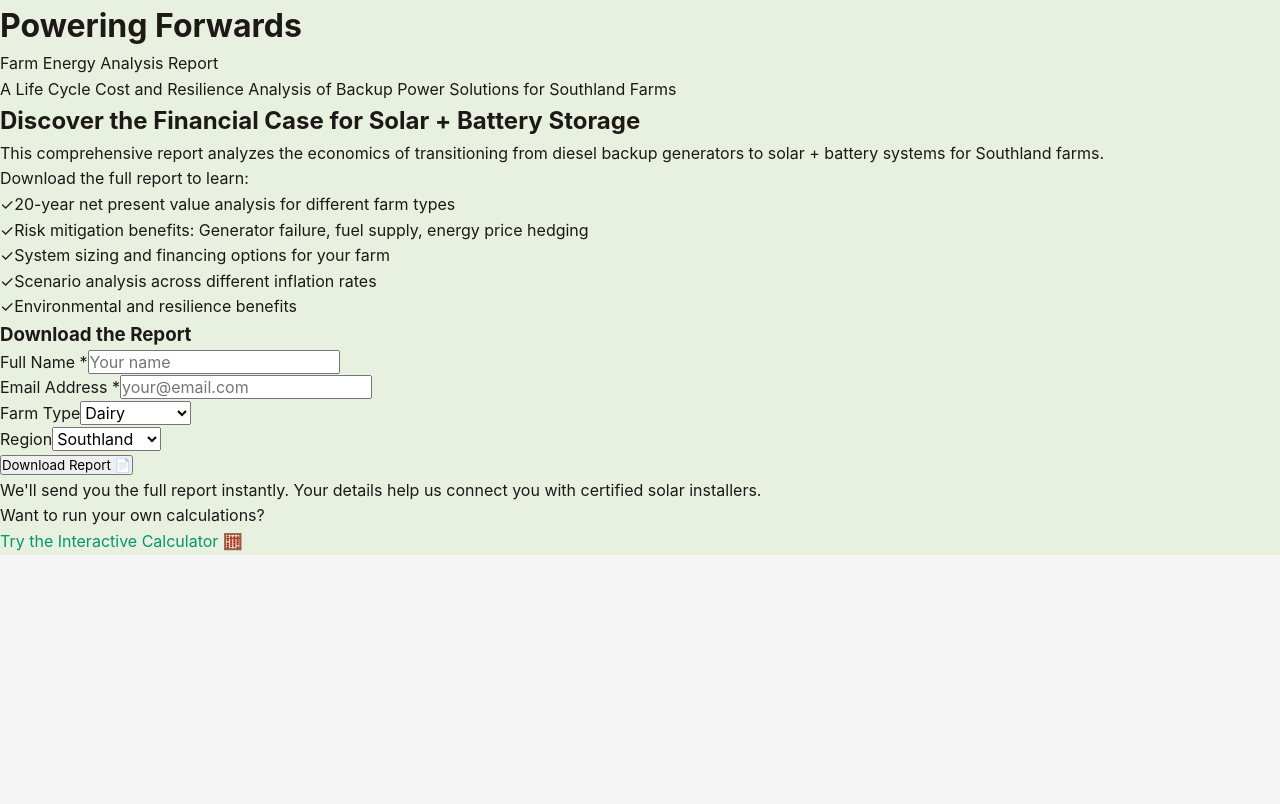
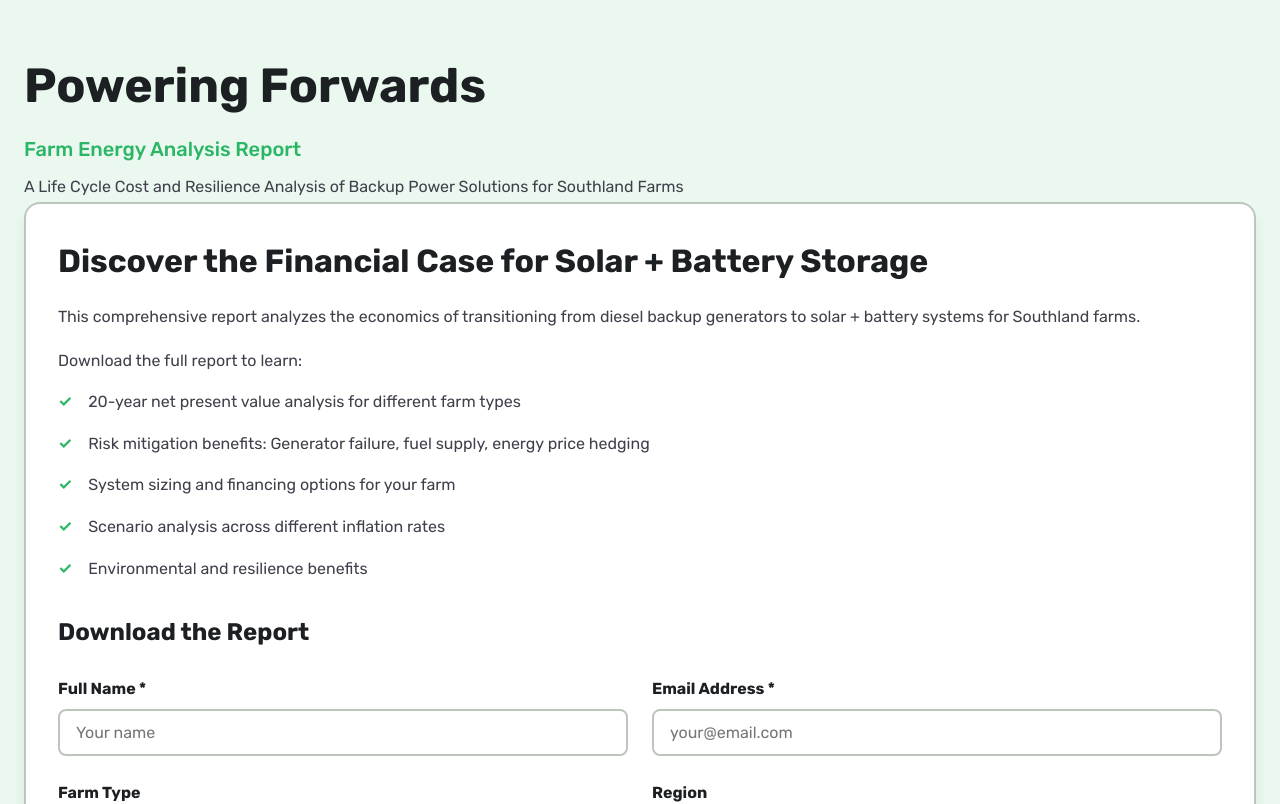
Before and after one commit to SchemaNZ/powering-forwards-report, a Next.js app: page / in a window 1280 px wide. Shown: the top 804 px of the page. Built offline with nearby package versions, Linux system fonts and the light colour scheme.

Commit message:
refactor: apply Electrify Southland design system (Rubik font, color scheme, proper padding)

```diff
--- a/app/globals.css
+++ b/app/globals.css
@@ -2,6 +2,21 @@
   margin: 0;
   padding: 0;
   box-sizing: border-box;
+}
+
+:root {
+  --color-primary: #2bb665;
+  --color-primary-dark: #0a2917;
+  --color-primary-light: #84e1ab;
+  --color-accent: #9cce06;
+  --color-accent-dark: #22904f;
+  --color-neutral-900: #1d2023;
+  --color-neutral-700: #40404c;
+  --color-neutral-500: #768090;
+  --color-neutral-300: #aac1b4;
+  --color-neutral-200: #BDC6BC;
+  --color-neutral-50: #eaf8f0;
+  --color-surface: #FFFFFF;
 }
 
 html {
@@ -9,30 +24,55 @@ html {
 }
 
 body {
-  font-family: -apple-system, BlinkMacSystemFont, 'Segoe UI', Roboto, 'Helvetica Neue', Arial, sans-serif;
+  font-family: 'Rubik', -apple-system, BlinkMacSystemFont, 'Segoe UI', Roboto, 'Helvetica Neue', Arial, sans-serif;
   line-height: 1.6;
-  color: #1c1917;
-  background-color: #f5f5f5;
+  color: var(--color-neutral-900);
+  background-color: var(--color-neutral-50);
 }
 
 input, select, button {
-  font-family: inherit;
+  font-family: 'Rubik', inherit;
 }
 
 input, select {
   font-size: 16px; /* Prevent zoom on iOS */
+  border: 2px solid var(--color-neutral-200);
+  padding: 0.75rem 1rem;
+  border-radius: 0.5rem;
+  transition: all 0.2s ease;
+}
+
+input:focus, select:focus {
+  outline: none;
+  border-color: var(--color-primary);
+  box-shadow: 0 0 0 4px rgba(43, 182, 101, 0.1);
+}
+
+button {
+  cursor: pointer;
+  font-weight: 600;
+  transition: all 0.2s ease;
+  border: none;
+  border-radius: 0.5rem;
 }
 
 button:focus {
-  outline: 2px solid #16a34a;
+  outline: 2px solid var(--color-primary);
   outline-offset: 2px;
 }
 
 a {
-  color: #059669;
+  color: var(--color-primary);
   text-decoration: none;
 }
 
 a:hover {
+  color: var(--color-primary-dark);
   text-decoration: underline;
 }
+
+h1, h2, h3, h4, h5, h6 {
+  font-family: 'Rubik', sans-serif;
+  font-weight: 600;
+  color: var(--color-neutral-900);
+}
--- a/app/layout.tsx
+++ b/app/layout.tsx
@@ -1,5 +1,12 @@
 import type { Metadata } from 'next'
+import { Rubik } from 'next/font/google'
 import './globals.css'
+
+const rubik = Rubik({
+  subsets: ['latin'],
+  variable: '--font-rubik',
+  weight: ['400', '500', '600', '700'],
+})
 
 export const metadata: Metadata = {
   title: 'Powering Forwards Report',
@@ -13,7 +20,7 @@ export default function RootLayout({
 }) {
   return (
     <html lang="en">
-      <body>
+      <body className={rubik.variable}>
         {children}
       </body>
     </html>
--- a/app/page.tsx
+++ b/app/page.tsx
@@ -56,67 +56,59 @@ export default function ReportPage() {
   }
 
   return (
-    <div className="min-h-screen py-12" style={{ backgroundColor: '#E8F0E0' }}>
-      <div className="max-w-3xl mx-auto px-6 md:px-8">
+    <div className="min-h-screen" style={{ backgroundColor: 'var(--color-neutral-50)', padding: '3rem 1.5rem' }}>
+      <div className="max-w-3xl mx-auto">
         {/* Header */}
         <header className="text-center mb-12">
-          <h1 className="text-4xl md:text-5xl font-sans font-bold text-neutral-900 mb-2">
+          <h1 style={{ fontSize: 'clamp(2rem, 5vw, 3rem)', fontWeight: 700, marginBottom: '0.5rem' }}>
             Powering Forwards
           </h1>
-          <p className="text-base md:text-lg text-neutral-700 font-medium">
+          <p style={{ fontSize: '1.25rem', fontWeight: 500, color: 'var(--color-primary)', marginBottom: '0.5rem' }}>
             Farm Energy Analysis Report
           </p>
-          <p className="text-sm md:text-base text-neutral-600 mt-2">
+          <p style={{ fontSize: '1rem', color: 'var(--color-neutral-700)', lineHeight: 1.8 }}>
             A Life Cycle Cost and Resilience Analysis of Backup Power Solutions for Southland Farms
           </p>
         </header>
 
         {/* Content Box */}
-        <div className="bg-white rounded-2xl p-8 md:p-10 border-2 border-accent/30 mb-8">
-          <div className="mb-8">
-            <h2 className="text-2xl md:text-3xl font-sans font-bold text-neutral-900 mb-4">
+        <div style={{ backgroundColor: 'var(--color-surface)', borderRadius: '1rem', padding: '2rem', border: '2px solid var(--color-neutral-200)', marginBottom: '2rem', boxShadow: '0 10px 15px -3px rgba(0, 0, 0, 0.1)' }}>
+          <div style={{ marginBottom: '2rem' }}>
+            <h2 style={{ fontSize: 'clamp(1.5rem, 3vw, 2rem)', fontWeight: 700, marginBottom: '1rem' }}>
               Discover the Financial Case for Solar + Battery Storage
             </h2>
-            <p className="text-base md:text-lg text-neutral-700 mb-4">
+            <p style={{ fontSize: '1rem', color: 'var(--color-neutral-700)', marginBottom: '1rem', lineHeight: 1.8 }}>
               This comprehensive report analyzes the economics of transitioning from diesel backup generators to solar + battery systems for Southland farms.
             </p>
-            <p className="text-base text-neutral-600 mb-4">
+            <p style={{ fontSize: '1rem', color: 'var(--color-neutral-700)', marginBottom: '1rem' }}>
               Download the full report to learn:
             </p>
-            <ul className="space-y-3 text-neutral-700 mb-8">
-              <li className="flex items-start">
-                <span className="text-green-600 font-bold mr-3">✓</span>
-                <span className="text-base">20-year net present value analysis for different farm types</span>
-              </li>
-              <li className="flex items-start">
-                <span className="text-green-600 font-bold mr-3">✓</span>
-                <span className="text-base">Risk mitigation benefits: Generator failure, fuel supply, energy price hedging</span>
-              </li>
-              <li className="flex items-start">
-                <span className="text-green-600 font-bold mr-3">✓</span>
-                <span className="text-base">System sizing and financing options for your farm</span>
-              </li>
-              <li className="flex items-start">
-                <span className="text-green-600 font-bold mr-3">✓</span>
-                <span className="text-base">Scenario analysis across different inflation rates</span>
-              </li>
-              <li className="flex items-start">
-                <span className="text-green-600 font-bold mr-3">✓</span>
-                <span className="text-base">Environmental and resilience benefits</span>
-              </li>
+            <ul style={{ listStyle: 'none', padding: 0, marginBottom: '2rem' }}>
+              {[
+                '20-year net present value analysis for different farm types',
+                'Risk mitigation benefits: Generator failure, fuel supply, energy price hedging',
+                'System sizing and financing options for your farm',
+                'Scenario analysis across different inflation rates',
+                'Environmental and resilience benefits',
+              ].map((item, i) => (
+                <li key={i} style={{ display: 'flex', alignItems: 'flex-start', marginBottom: '1rem' }}>
+                  <span style={{ color: 'var(--color-primary)', fontWeight: 700, marginRight: '1rem', flexShrink: 0 }}>✓</span>
+                  <span style={{ fontSize: '1rem', color: 'var(--color-neutral-700)' }}>{item}</span>
+                </li>
+              ))}
             </ul>
           </div>
 
           {/* Lead Capture Form */}
           {!submitted ? (
             <div>
-              <h3 className="text-xl md:text-2xl font-sans font-bold text-neutral-900 mb-6">
+              <h3 style={{ fontSize: '1.5rem', fontWeight: 700, marginBottom: '1.5rem' }}>
                 Download the Report
               </h3>
-              <form onSubmit={handleSubmit} className="space-y-5">
-                <div className="grid grid-cols-1 md:grid-cols-2 gap-5">
+              <form onSubmit={handleSubmit} style={{ display: 'grid', gap: '1.5rem' }}>
+                <div style={{ display: 'grid', gridTemplateColumns: 'repeat(auto-fit, minmax(300px, 1fr))', gap: '1.5rem' }}>
                   <div>
-                    <label htmlFor="name" className="block text-base font-bold text-neutral-900 mb-2">
+                    <label htmlFor="name" style={{ display: 'block', fontWeight: 700, marginBottom: '0.5rem', color: 'var(--color-neutral-900)' }}>
                       Full Name *
                     </label>
                     <input
@@ -126,13 +118,13 @@ export default function ReportPage() {
                       value={formData.name}
                       onChange={handleChange}
                       required
-                      className="w-full px-4 py-2 border border-neutral-300 rounded-lg focus:outline-none focus:ring-2 focus:ring-green-600 text-base"
+                      style={{ width: '100%', padding: '0.75rem 1rem', border: '2px solid var(--color-neutral-200)', borderRadius: '0.5rem', backgroundColor: 'var(--color-surface)', color: 'var(--color-neutral-900)', fontSize: '1rem', fontFamily: "'Rubik', sans-serif" }}
                       placeholder="Your name"
                     />
                   </div>
 
                   <div>
-                    <label htmlFor="email" className="block text-base font-bold text-neutral-900 mb-2">
+                    <label htmlFor="email" style={{ display: 'block', fontWeight: 700, marginBottom: '0.5rem', color: 'var(--color-neutral-900)' }}>
                       Email Address *
                     </label>
                     <input
@@ -142,15 +134,15 @@ export default function ReportPage() {
                       value={formData.email}
                       onChange={handleChange}
                       required
-                      className="w-full px-4 py-2 border border-neutral-300 rounded-lg focus:outline-none focus:ring-2 focus:ring-green-600 text-base"
+                      style={{ width: '100%', padding: '0.75rem 1rem', border: '2px solid var(--color-neutral-200)', borderRadius: '0.5rem', backgroundColor: 'var(--color-surface)', color: 'var(--color-neutral-900)', fontSize: '1rem', fontFamily: "'Rubik', sans-serif" }}
                       placeholder="your@email.com"
                     />
                   </div>
                 </div>
 
-                <div className="grid grid-cols-1 md:grid-cols-2 gap-5">
+                <div style={{ display: 'grid', gridTemplateColumns: 'repeat(auto-fit, minmax(300px, 1fr))', gap: '1.5rem' }}>
                   <div>
-                    <label htmlFor="farmType" className="block text-base font-bold text-neutral-900 mb-2">
+                    <label htmlFor="farmType" style={{ display: 'block', fontWeight: 700, marginBottom: '0.5rem', color: 'var(--color-neutral-900)' }}>
                       Farm Type
                     </label>
                     <select
@@ -158,7 +150,7 @@ export default function ReportPage() {
                       name="farmType"
                       value={formData.farmType}
                       onChange={handleChange}
-                      className="w-full px-4 py-2 border border-neutral-300 rounded-lg focus:outline-none focus:ring-2 focus:ring-green-600 text-base"
+                      style={{ width: '100%', padding: '0.75rem 1rem', border: '2px solid var(--color-neutral-200)', borderRadius: '0.5rem', backgroundColor: 'var(--color-surface)', color: 'var(--color-neutral-900)', fontSize: '1rem', fontFamily: "'Rubik', sans-serif", cursor: 'pointer' }}
                     >
                       <option value="dairy">Dairy</option>
                       <option value="sheepBeef">Sheep/Beef</option>
@@ -166,7 +158,7 @@ export default function ReportPage() {
                   </div>
 
                   <div>
-                    <label htmlFor="region" className="block text-base font-bold text-neutral-900 mb-2">
+                    <label htmlFor="region" style={{ display: 'block', fontWeight: 700, marginBottom: '0.5rem', color: 'var(--color-neutral-900)' }}>
                       Region
                     </label>
                     <select
@@ -174,7 +166,7 @@ export default function ReportPage() {
                       name="region"
                       value={formData.region}
                       onChange={handleChange}
-                      className="w-full px-4 py-2 border border-neutral-300 rounded-lg focus:outline-none focus:ring-2 focus:ring-green-600 text-base"
+                      style={{ width: '100%', padding: '0.75rem 1rem', border: '2px solid var(--color-neutral-200)', borderRadius: '0.5rem', backgroundColor: 'var(--color-surface)', color: 'var(--color-neutral-900)', fontSize: '1rem', fontFamily: "'Rubik', sans-serif", cursor: 'pointer' }}
                     >
                       <option value="Southland">Southland</option>
                       <option value="Otago">Otago</option>
@@ -187,23 +179,38 @@ export default function ReportPage() {
                 <button
                   type="submit"
                   disabled={loading}
-                  className="w-full bg-green-600 hover:bg-green-700 text-white font-bold py-3 px-6 rounded-lg transition-colors disabled:opacity-50 disabled:cursor-not-allowed mt-6 text-base"
+                  style={{
+                    width: '100%',
+                    backgroundColor: loading ? 'var(--color-neutral-500)' : 'var(--color-primary)',
+                    color: 'white',
+                    padding: '1rem',
+                    marginTop: '1.5rem',
+                    fontSize: '1rem',
+                    fontWeight: 700,
+                    opacity: loading ? 0.5 : 1,
+                    cursor: loading ? 'not-allowed' : 'pointer',
+                    border: 'none',
+                    borderRadius: '0.5rem',
+                    transition: 'all 0.2s ease',
+                  }}
+                  onMouseEnter={(e) => !loading && (e.currentTarget.style.backgroundColor = 'var(--color-primary-dark)')}
+                  onMouseLeave={(e) => !loading && (e.currentTarget.style.backgroundColor = 'var(--color-primary)')}
                 >
                   {loading ? 'Processing...' : 'Download Report 📄'}
                 </button>
 
-                <p className="text-sm text-neutral-600 text-center mt-4">
+                <p style={{ fontSize: '0.875rem', color: 'var(--color-neutral-700)', textAlign: 'center', marginTop: '1rem' }}>
                   We'll send you the full report instantly. Your details help us connect you with certified solar installers.
                 </p>
               </form>
             </div>
           ) : (
-            <div className="text-center py-12">
-              <div className="text-6xl mb-4">✓</div>
-              <h3 className="text-2xl font-bold text-green-600 mb-2">
+            <div style={{ textAlign: 'center', padding: '3rem 0' }}>
+              <div style={{ fontSize: '3rem', marginBottom: '1rem' }}>✓</div>
+              <h3 style={{ fontSize: '1.5rem', fontWeight: 700, color: 'var(--color-primary)', marginBottom: '1rem' }}>
                 Report Downloaded!
               </h3>
-              <p className="text-neutral-700 text-base">
+              <p style={{ color: 'var(--color-neutral-700)' }}>
                 The PDF should download shortly. Check your inbox for details about next steps.
               </p>
             </div>
@@ -211,13 +218,23 @@ export default function ReportPage() {
         </div>
 
         {/* CTA to Calculator */}
-        <div className="text-center">
-          <p className="text-neutral-700 mb-4 text-base">
+        <div style={{ textAlign: 'center' }}>
+          <p style={{ color: 'var(--color-neutral-700)', marginBottom: '1.5rem' }}>
             Want to run your own calculations?
           </p>
           <a
             href="https://farmcalc.electrifysouthland.nz"
-            className="inline-block bg-green-600 hover:bg-green-700 text-white font-bold py-3 px-8 rounded-lg transition-colors text-base"
+            style={{
+              display: 'inline-block',
+              backgroundColor: 'var(--color-primary)',
+              color: 'white',
+              fontWeight: 700,
+              padding: '1rem 2rem',
+              borderRadius: '0.5rem',
+              transition: 'all 0.2s ease',
+            }}
+            onMouseEnter={(e) => (e.currentTarget.style.backgroundColor = 'var(--color-primary-dark)')}
+            onMouseLeave={(e) => (e.currentTarget.style.backgroundColor = 'var(--color-primary)')}
           >
             Try the Interactive Calculator 🧮
           </a>
```
